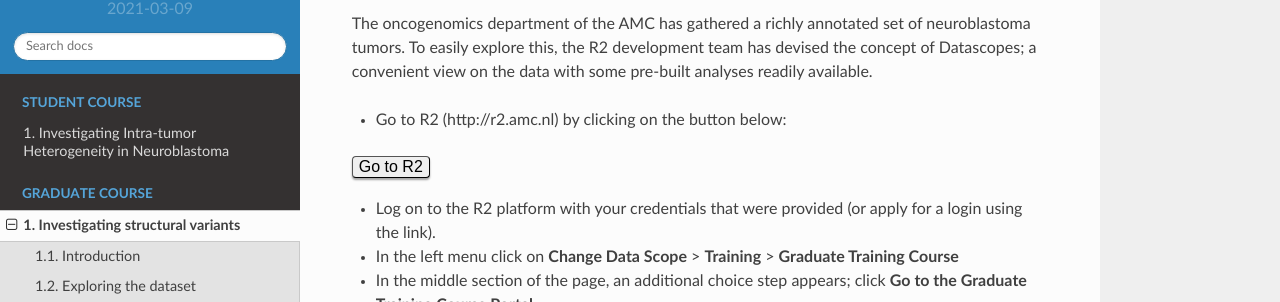
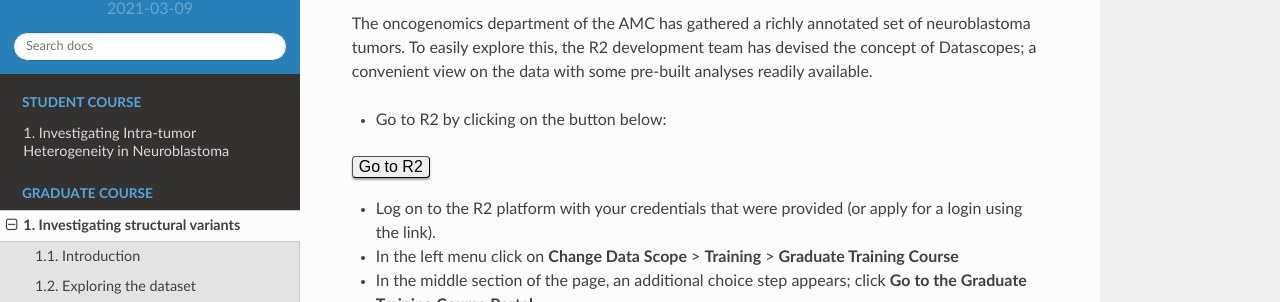
Before and after one commit to antronerds/r2-training-courses, a Sphinx documentation site: the page built from docs/Finding_structural_variants.md, in a window 1280 px wide and 900 px high, scrolled down 1631 px. Shown: the part 148-450 px from the top of the window. Built offline with Sphinx 7.4.7 and the Read the Docs theme 2.0.0, drawn with Linux system fonts in a browser that asks for light colours; pages that are not in the unit, such as notebooks, are missing from menus; some of the changed lines change nothing that is shown.

Commit message:
StructVars button adaptation

```diff
--- a/docs/Finding_structural_variants.md
+++ b/docs/Finding_structural_variants.md
@@ -34,7 +34,7 @@
 ---
 The oncogenomics department of the AMC has gathered a richly annotated set of neuroblastoma tumors. To easily explore this, the R2 development team has devised the concept of Datascopes; a convenient view on the data with some pre-built analyses readily available.
 
-* Go to R2 (http://r2.amc.nl) by clicking on the button below:
+* Go to R2 by clicking on the button below:
 
 <form name="accessing_r2" action="https://hgserver2.amc.nl/cgi-bin/r2/main.cgi" enctype="multipart/form-data" target="R2" method="post">
   <input type="hidden" name="table" value="ps_avgpres_nbadam88_u133p2">
```
